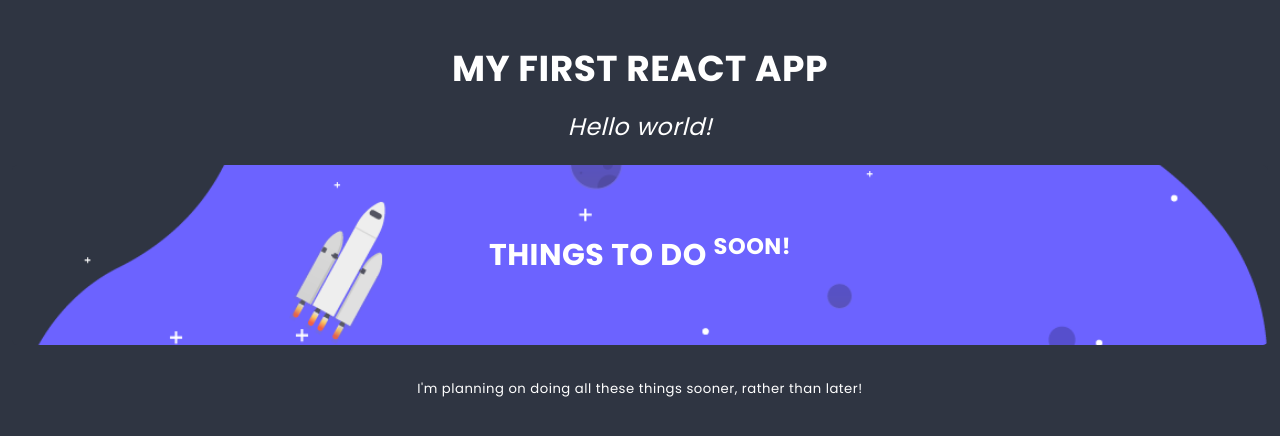
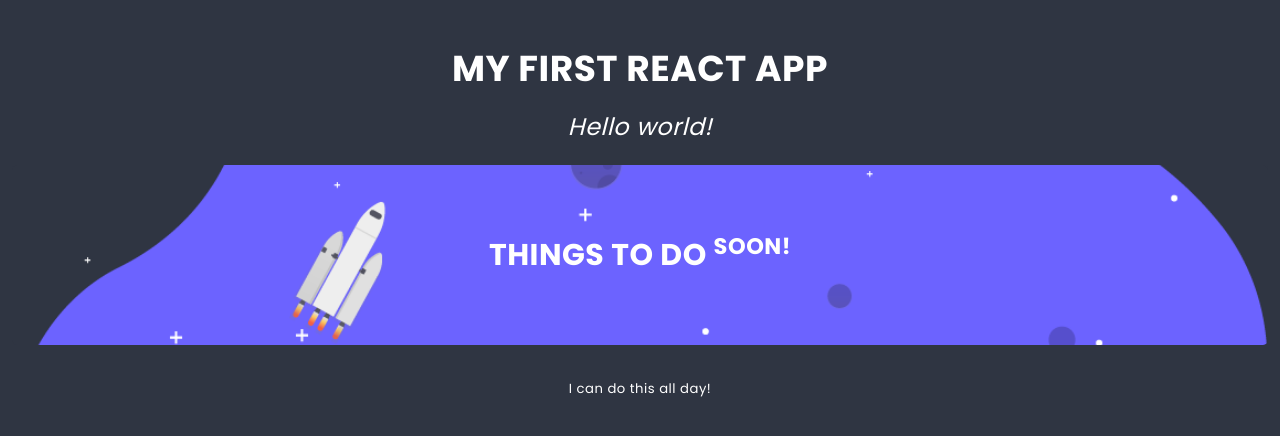
Before and after one commit to piotr-rajtar/todo-list_app, a React app: page / in a window 1280 px wide. Shown: the top 436 px of the page. Built offline with nearby package versions, Linux system fonts and the light colour scheme.

Commit message:
Add props type declaration

```diff
--- a/src/components/App/App.js
+++ b/src/components/App/App.js
@@ -9,7 +9,6 @@ class App extends React.Component {
         <h1 className={styles.title}>My first React app</h1>
         <h2 className={styles.subtitle}>Hello world!</h2>
         <List title={['Things to do ', <sup key='1'>soon!</sup>]}>
-          <p>I'm planning on doing all these things sooner, rather than later!</p>
         </List>
       </main>
     )
--- a/src/components/Hero/Hero.js
+++ b/src/components/Hero/Hero.js
@@ -1,5 +1,6 @@
 import React from 'react';
 import styles from './Hero.scss';
+import PropTypes from 'prop-types';
 
 const Hero = props => (
     <header className={styles.component}>
@@ -8,6 +9,10 @@ const Hero = props => (
     </header>
 );
 
+Hero.propTypes = {
+    titleText: PropTypes.node.isRequired,
+}
+
 
 
 export default Hero;
--- a/src/components/List/List.js
+++ b/src/components/List/List.js
@@ -4,6 +4,15 @@ import Hero from '../Hero/Hero';
 import PropTypes from 'prop-types';
 
 class List extends React.Component {
+    static propTypes = {
+        title: PropTypes.node.isRequired,
+        children: PropTypes.node,
+    }
+
+    static defaultProps = {
+        children: <p>I can do this all day!</p>,
+    }
+
     render() {
         return  (
             <section className={styles.component}>
```
